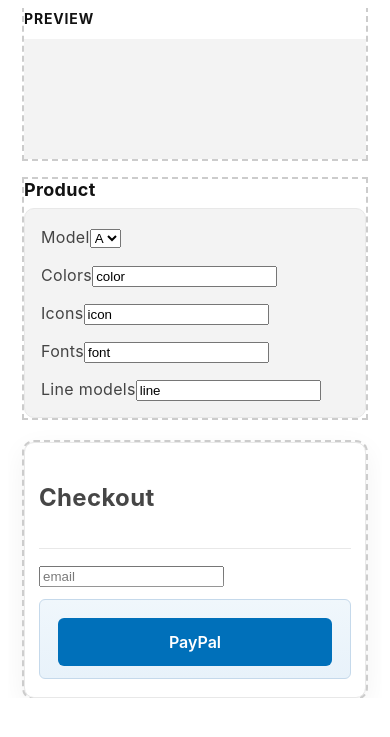
After one commit to Black10998/pax-kz.laser, a PHP site: page /tests/fixtures/mobile-layout-order.html in a window 390 px wide. The commit adds this page. Shown: the top 737 px of the page. Run offline with PHP 8.4, Linux system fonts and the light colour scheme.

Commit message:
Fix mobile checkout order with DOM reorder (v2.17.3)
v2.17.2 display:contents reorder was overridden by a later
.pckz-product__checkout-column { display:flex } rule, so checkout
stayed under preview on phones. Move checkout after config in the
template and use desktop-only CSS grid placement. Playwright viewport
tests confirm preview → options → checkout on mobile/tablet.

Co-authored-by: 0PAX <info@playarcadiax.com>

```diff
--- a/pckz-canonical-engine.php
+++ b/pckz-canonical-engine.php
@@ -3,7 +3,7 @@
  * Plugin Name:       PCKZ Canonical Engine
  * Plugin URI:        https://github.com/Black10998/pckz-canonical-creator
  * Description:       Canonical preview-to-LightBurn export engine with server-side SVG/LBRN2 generation and mm-accurate parity validation.
- * Version:           2.17.2
+ * Version:           2.17.3
  * Requires at least: 6.0
  * Requires PHP:      7.4
  * Author:            PCKZ Canonical Engine
@@ -17,8 +17,8 @@
 
 defined( 'ABSPATH' ) || exit;
 
-define( 'PCKZCE_VERSION', '2.17.2' );
-define( 'PCKZCE_BUILD', '2.17.2.20260529-mobile-section-order' );
+define( 'PCKZCE_VERSION', '2.17.3' );
+define( 'PCKZCE_BUILD', '2.17.3.20260529-mobile-dom-order' );
 define( 'PCKZCE_PLUGIN_FILE', __FILE__ );
 define( 'PCKZCE_PLUGIN_DIR', plugin_dir_path( __FILE__ ) );
 define( 'PCKZCE_PLUGIN_URL', plugin_dir_url( __FILE__ ) );
--- a/public/css/creator.css
+++ b/public/css/creator.css
@@ -49,65 +49,47 @@
 }
 
 .pckz-product__grid {
-	display: grid;
-	grid-template-columns: minmax(0, 1fr) minmax(0, 1.15fr);
-	gap: 32px;
-	align-items: start;
+	display: flex;
+	flex-direction: column;
+	gap: 20px;
+	align-items: stretch;
 	min-width: 0;
 }
 
+/* Desktop: preview + checkout left, options right (DOM is preview → options → checkout for mobile) */
 @media (min-width: 990px) {
 	.pckz-product__grid {
+		display: grid;
 		grid-template-columns: minmax(320px, 42%) minmax(400px, 58%);
-	}
-}
-
-@media (max-width: 989px) {
-	/* Mobile/tablet: preview → options → checkout (desktop column DOM order unchanged) */
-	.pckz-product__grid {
-		display: flex;
-		flex-direction: column;
-		gap: 20px;
-	}
-
-	.pckz-product__checkout-column {
-		display: contents;
+		grid-template-rows: auto auto;
+		gap: 32px;
+		align-items: start;
 	}
 
 	.pckz-product__media-column {
-		order: 1;
+		grid-column: 1;
+		grid-row: 1;
 	}
 
 	.pckz-product__config-column {
-		order: 2;
-	}
-
-	.pckz-checkout-panel {
-		order: 3;
-	}
-}
-
-/* —— Columns: checkout (left) + config (right) on desktop —— */
-.pckz-product__checkout-column,
-.pckz-product__config-column {
-	min-width: 0;
-	max-width: 100%;
-}
-
-.pckz-product__checkout-column {
-	display: flex;
-	flex-direction: column;
-	gap: 20px;
-}
-
-@media (min-width: 990px) {
-	.pckz-product__config-column {
+		grid-column: 2;
+		grid-row: 1 / -1;
 		position: sticky;
 		top: 20px;
 		max-height: calc(100vh - 40px);
 		overflow-y: auto;
 		overscroll-behavior: contain;
 	}
+
+	.pckz-checkout-panel {
+		grid-column: 1;
+		grid-row: 2;
+	}
+}
+
+.pckz-product__config-column {
+	min-width: 0;
+	max-width: 100%;
 }
 
 .pckz-product__media-column {
--- /dev/null
+++ b/tests/fixtures/mobile-layout-order.html
@@ -0,0 +1,49 @@
+<!DOCTYPE html>
+<html lang="de">
+<head>
+	<meta charset="utf-8">
+	<meta name="viewport" content="width=device-width, initial-scale=1">
+	<title>PCKZ mobile layout order fixture</title>
+	<link rel="stylesheet" href="../../public/css/creator.css">
+	<style>
+		[data-layout-marker] {
+			outline: 2px dashed #ccc;
+		}
+	</style>
+</head>
+<body>
+	<div class="pckz-product pckz-product--paypal-only" id="pckz-creator-fixture">
+		<div class="pckz-product__inner page-width">
+			<form class="pckz-product__form" novalidate>
+				<div class="pckz-product__grid">
+					<div class="pckz-product__media-column" data-layout-marker="preview">
+						<p class="pckz-product__preview-heading">Preview</p>
+						<div class="pckz-gallery" style="min-height:120px;background:#f3f3f3"></div>
+					</div>
+					<div class="pckz-product__config-column" data-layout-marker="options">
+						<div class="pckz-product__info">
+							<h1 class="pckz-product__title">Product</h1>
+							<div class="pckz-options" data-options>
+								<div class="pckz-field" data-option-id="model"><label>Model</label><select><option>A</option></select></div>
+								<div class="pckz-field" data-option-id="color"><label>Colors</label><input type="text" value="color"></div>
+								<div class="pckz-field" data-option-id="icon"><label>Icons</label><input type="text" value="icon"></div>
+								<div class="pckz-field" data-option-id="font"><label>Fonts</label><input type="text" value="font"></div>
+								<div class="pckz-field" data-option-id="line"><label>Line models</label><input type="text" value="line"></div>
+							</div>
+						</div>
+					</div>
+					<div class="pckz-checkout-panel" data-layout-marker="checkout">
+						<div class="pckz-checkout__header"><h2>Checkout</h2></div>
+						<div class="pckz-checkout__customer">
+							<input type="email" name="pckz_checkout_email" placeholder="email" data-checkout-email>
+						</div>
+						<div class="pckz-checkout__payment">
+							<button type="button" class="pckz-btn pckz-btn--paypal">PayPal</button>
+						</div>
+					</div>
+				</div>
+			</form>
+		</div>
+	</div>
+</body>
+</html>
```
Also changed, not shown: public/templates/creator.php (+13 -15 lines), tests/mobile-layout-order-smoke.php (added, +51 -0 lines), tests/mobile-layout-order.mjs (added, +119 -0 lines).
